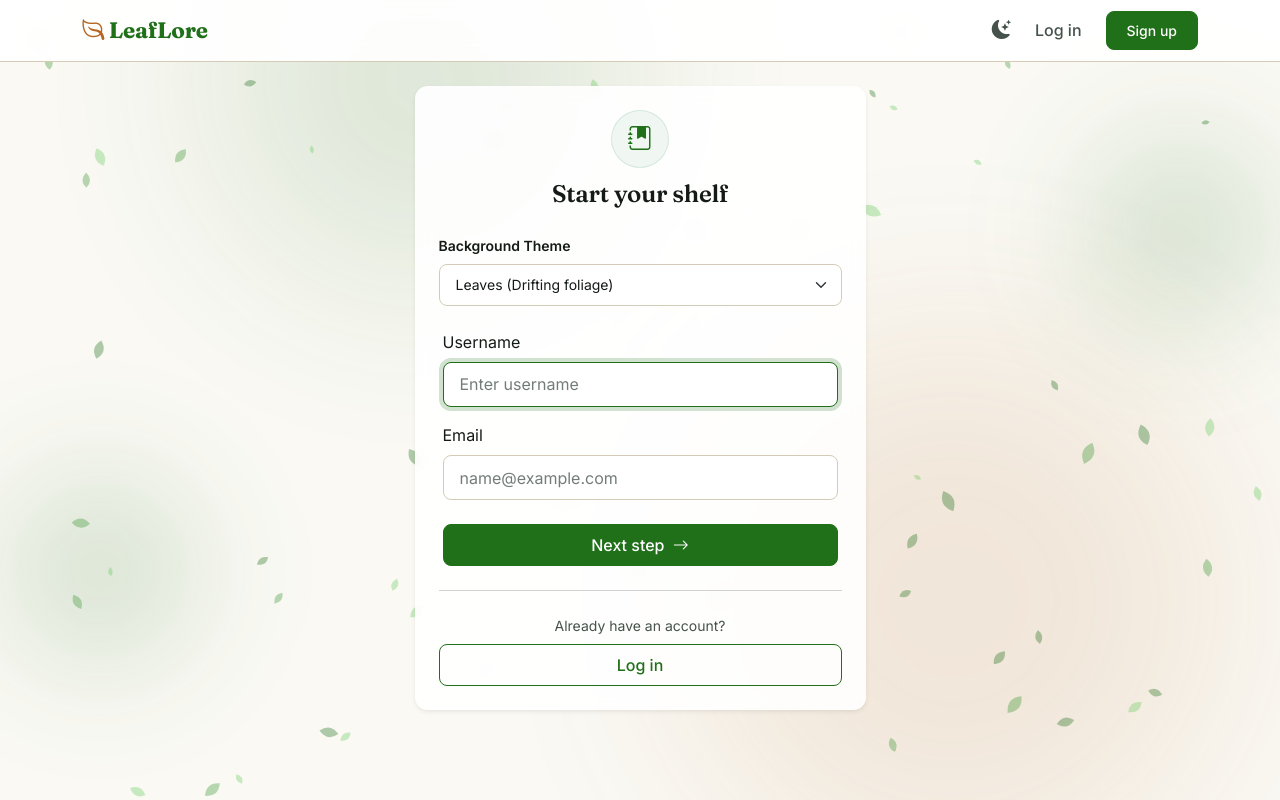
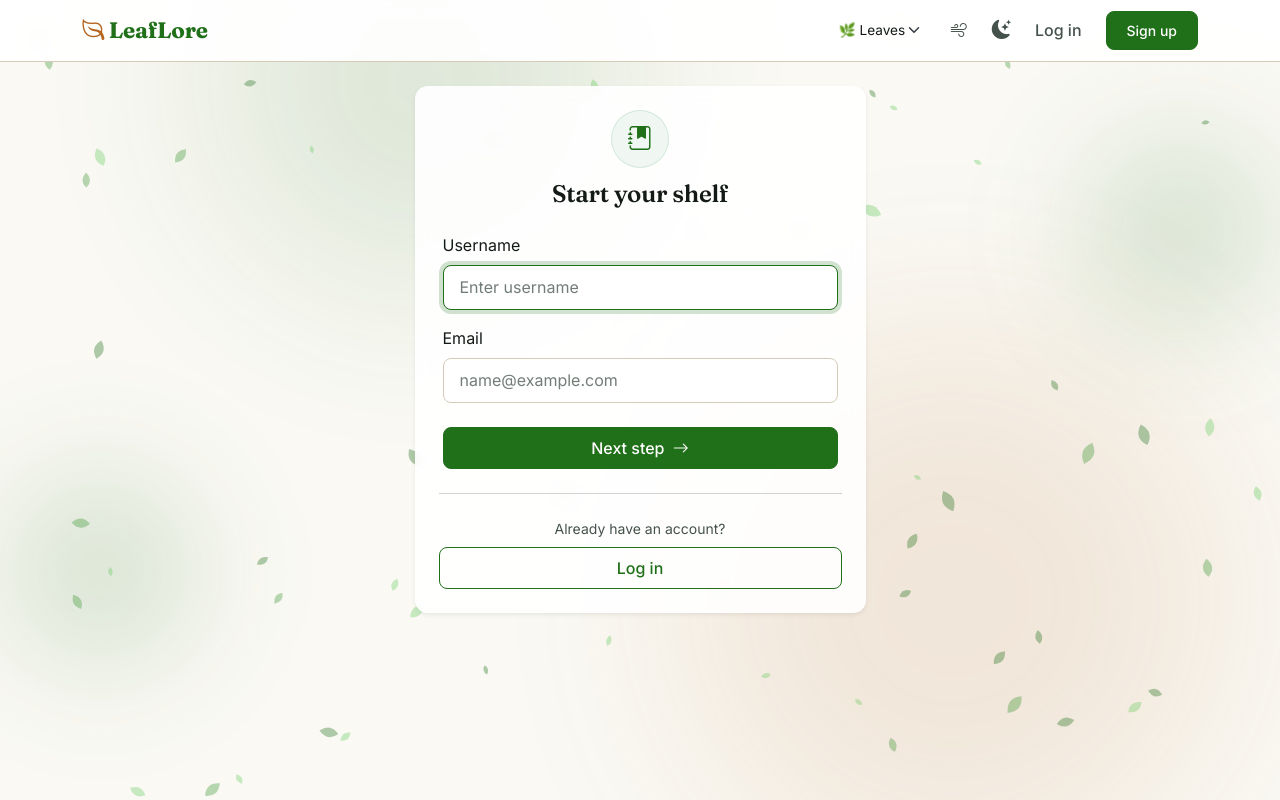
Before and after one commit to arshapv2805-design/LeafLore-AI-Powered-Personal-Reading-Journal, a Flask app: page /register in a window 1280 px wide; the page is wider, and only the part inside the window is pictured. Run offline with Flask 3, Linux system fonts and the light colour scheme; some libraries are stand-ins or nearby versions.

Commit message:
Move Background Theme selector dropdown and Calm Mode toggle to the global navbar for unified customization

```diff
--- a/static/js/theme.js
+++ b/static/js/theme.js
@@ -10,11 +10,10 @@
   }
 
   document.addEventListener("DOMContentLoaded", function () {
-    // Sync canvas theme select dropdown if it exists on the page
-    const canvasThemeSelect = document.getElementById("canvas-theme-select");
-    if (canvasThemeSelect) {
-      canvasThemeSelect.value = localStorage.getItem("leaflore-canvas-theme") || "leaves";
-    }
+    // Sync all canvas theme select dropdowns if they exist on the page
+    document.querySelectorAll(".canvas-theme-select").forEach(select => {
+      select.value = localStorage.getItem("leaflore-canvas-theme") || "leaves";
+    });
 
     // Add calm-mode class to body as well to ensure standard targets match
     if (currentCalm === "enabled") {
@@ -109,5 +108,8 @@
     if (window.LeafCanvas) {
       window.LeafCanvas.setTheme(theme);
     }
+    document.querySelectorAll(".canvas-theme-select").forEach(select => {
+      select.value = theme;
+    });
   };
 })();
--- a/templates/base.html
+++ b/templates/base.html
@@ -120,13 +120,18 @@
         {% endif %}
 
         <ul class="navbar-nav ms-auto align-items-center d-flex flex-row gap-2">
-          {% if current_user.is_authenticated %}
+          <li class="nav-item">
+            <select class="form-select form-select-sm bg-transparent border-0 text-main canvas-theme-select" style="width: auto; cursor: pointer; font-size: 0.85rem; padding: 0.25rem 1.75rem 0.25rem 0.5rem; color: var(--text-main) !important;" onchange="changeCanvasTheme(this.value)" title="Choose Background Theme">
+              <option value="leaves" style="background-color: var(--bg-card); color: var(--text-main);">🌿 Leaves</option>
+              <option value="sakura" style="background-color: var(--bg-card); color: var(--text-main);">🌸 Sakura</option>
+              <option value="nebula" style="background-color: var(--bg-card); color: var(--text-main);">🌌 Nebula</option>
+            </select>
+          </li>
           <li class="nav-item">
             <button id="calm-toggle" class="btn px-2" title="Toggle Calm Mode" aria-label="Toggle Calm Mode">
               <i class="bi bi-wind"></i>
             </button>
           </li>
-          {% endif %}
           <li class="nav-item">
             <button id="theme-toggle" class="btn px-2" title="Toggle Theme" aria-label="Toggle Theme">
               <i class="bi bi-moon-stars-fill"></i>
--- a/templates/dashboard.html
+++ b/templates/dashboard.html
@@ -546,7 +546,7 @@
 
       <div class="mb-3">
         <label class="form-label small fw-semibold">Background Theme</label>
-        <select id="canvas-theme-select" class="form-select form-select-sm" onchange="changeCanvasTheme(this.value)">
+        <select id="canvas-theme-select" class="form-select form-select-sm canvas-theme-select" onchange="changeCanvasTheme(this.value)">
           <option value="leaves">Leaves (Drifting foliage)</option>
           <option value="sakura">Sakura (Cherry blossom petals)</option>
           <option value="nebula">Starry Nebula (Glowing space embers)</option>
--- a/templates/register.html
+++ b/templates/register.html
@@ -64,14 +64,7 @@
 
         <h4 class="mb-4 text-center">Start your shelf</h4>
 
-        <div class="mb-4">
-          <label class="form-label small fw-semibold">Background Theme</label>
-          <select id="canvas-theme-select" class="form-select form-select-sm" onchange="changeCanvasTheme(this.value)">
-            <option value="leaves">Leaves (Drifting foliage)</option>
-            <option value="sakura">Sakura (Cherry blossom petals)</option>
-            <option value="nebula">Starry Nebula (Glowing space embers)</option>
-          </select>
-        </div>
+
 
         <form method="POST" novalidate id="register-form">
           {{ form.hidden_tag() }}
```
Also changed, not shown: templates/login.html (+1 -8 lines).
